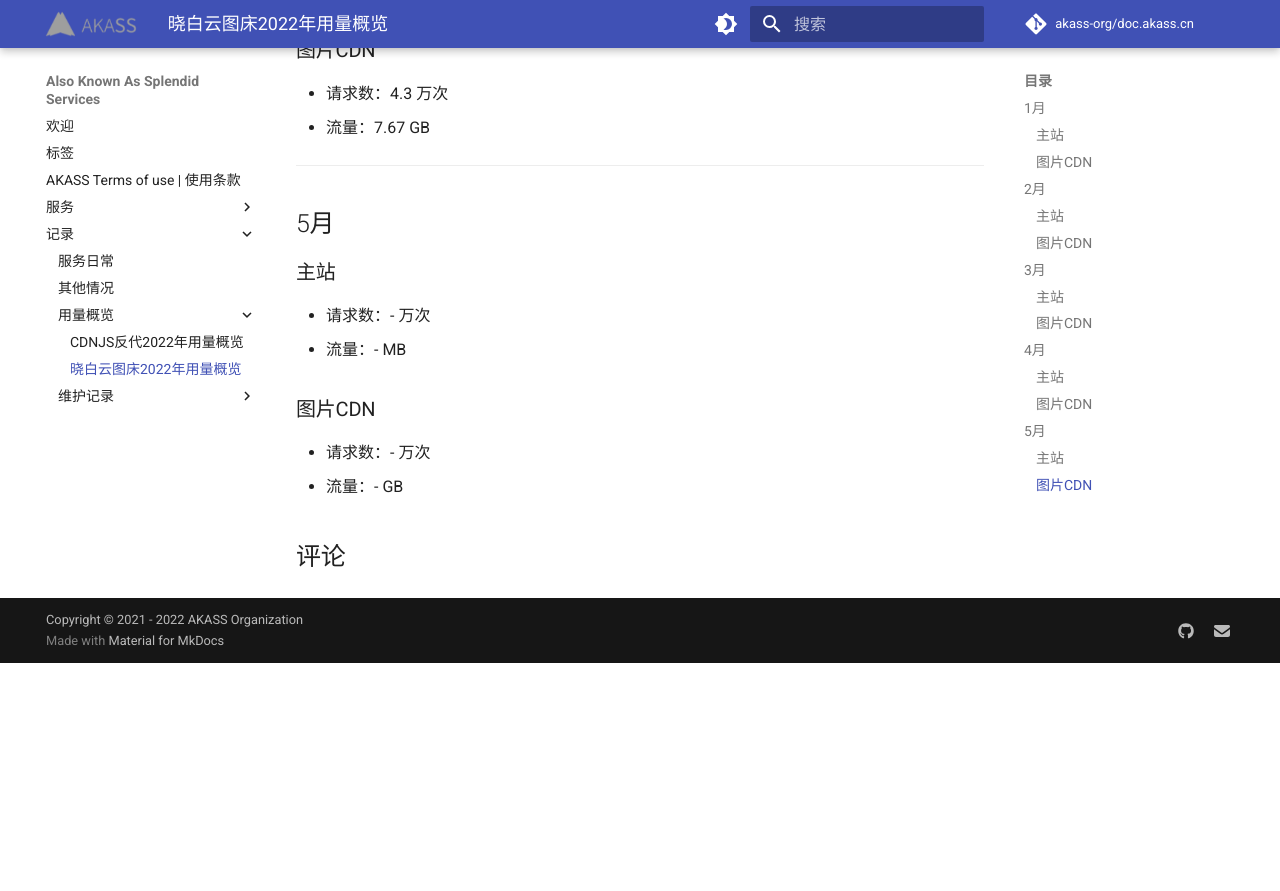
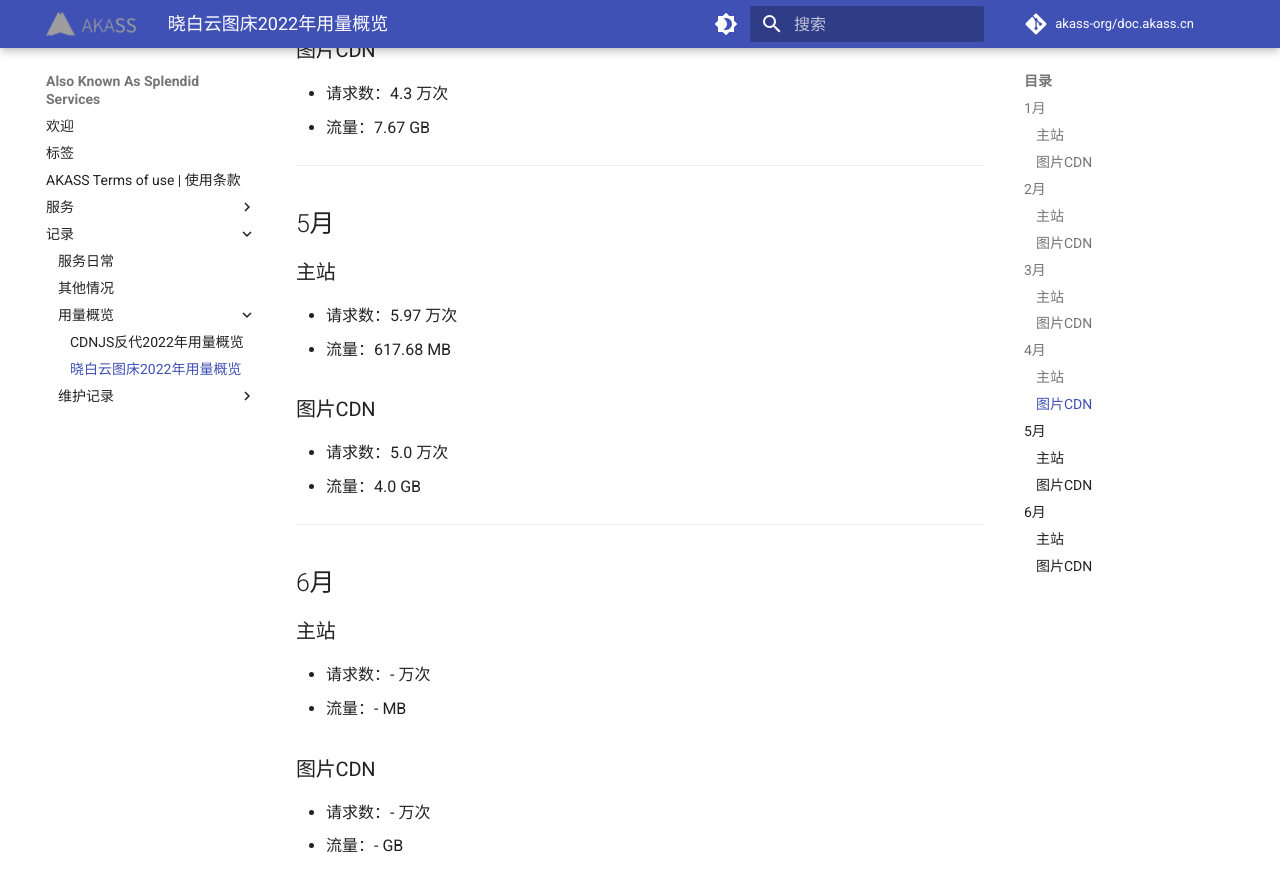
Before and after one commit to akass-org/doc.akass.cn, an MkDocs documentation site: the page built from docs/记录/用量概览/img-2022.md, in a window 1280 px wide and 900 px high, scrolled down 1411 px. Shown: the top 891 px of the window. Built offline with MkDocs 1.6.1 and Material for MkDocs 9.7.7, drawn with Linux system fonts in a browser that asks for light colours; comment, search, counter and statistics services are not loaded; before the commit the page ends 2074 px from its top, so only the background shows below that.

Commit message:
Update img usage.

```diff
--- a/docs/记录/用量概览/img-2022.md
+++ b/docs/记录/用量概览/img-2022.md
@@ -61,6 +61,20 @@
 
 ### 主站
 
+- 请求数：5.97 万次
+- 流量：617.68 MB
+
+### 图片CDN
+
+- 请求数：5.0 万次
+- 流量：4.0 GB
+
+---
+
+## 6月
+
+### 主站
+
 - 请求数：- 万次
 - 流量：- MB
 
```
